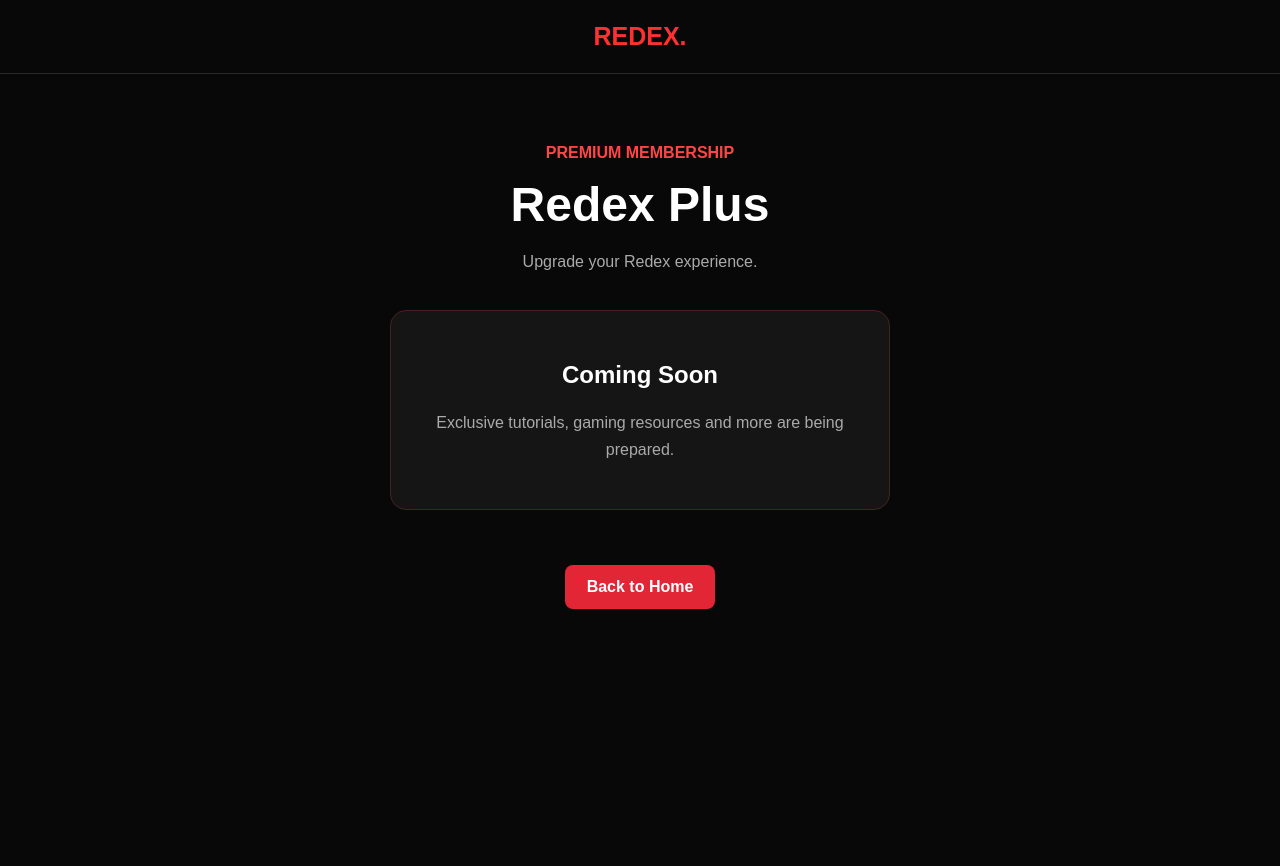
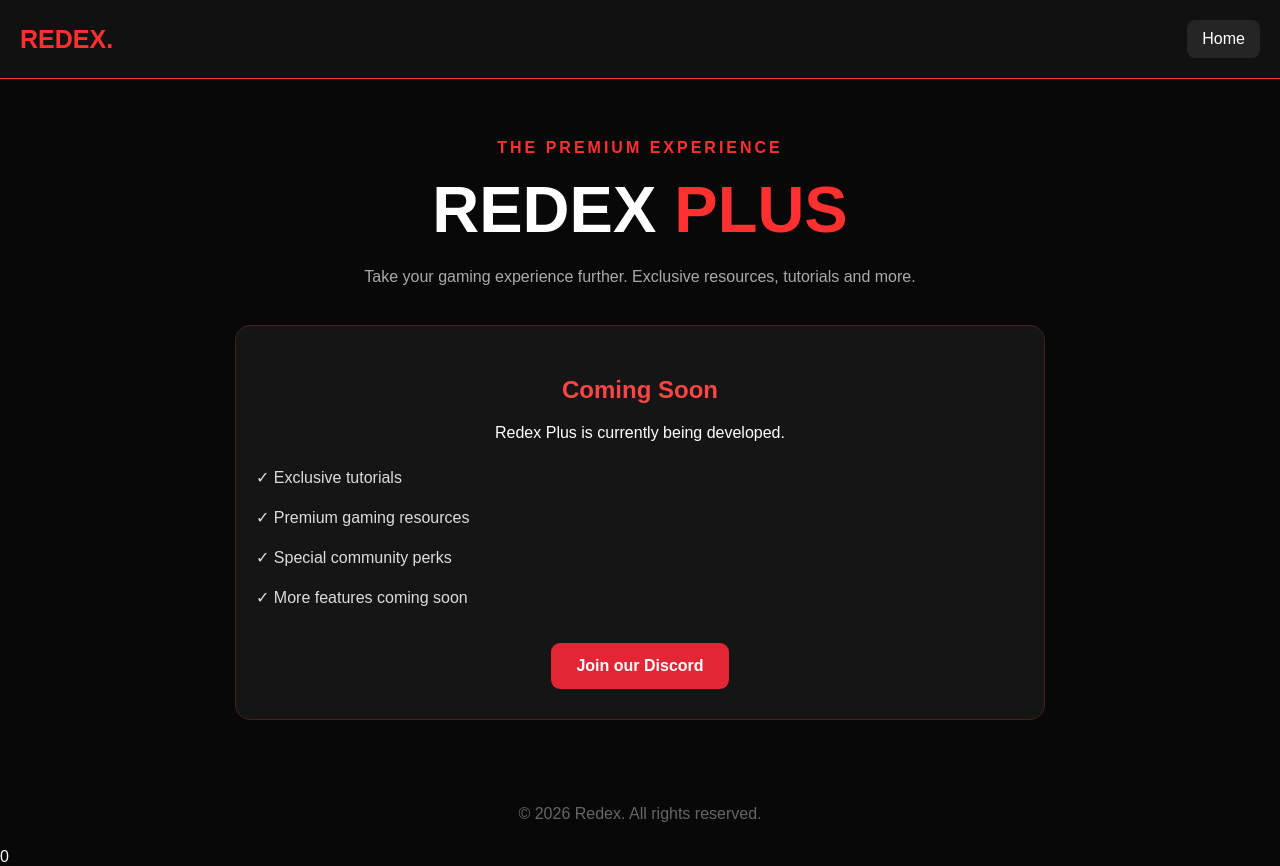
Before and after one commit to theprofromrobloxacc-hash/Redex-1.07, a plain HTML site: page plus.html in a window 1280 px wide. Before the commit the page ends 800 px from the top, so only its background shows below. Drawn offline with Linux system fonts and the light colour scheme.

Commit message:
Update plus.html

```diff
--- a/plus.html
+++ b/plus.html
@@ -1,9 +1,9 @@
 
 <!DOCTYPE html>
-<html lang="en">
+<html>
 <head>
   <meta charset="UTF-8">
-  <meta name="viewport" content="width=device-width, initial-scale=1.0">
+  <meta name="viewport" content="width=device-width, initial-scale=1">
   <title>Redex Plus</title>
   <style>
     * { box-sizing: border-box; }
@@ -12,50 +12,73 @@
       background: #080808;
       color: white;
       font-family: Arial, sans-serif;
-      text-align: center;
     }
     header {
-      padding: 22px;
-      border-bottom: 1px solid #292929;
-      color: #ff3030;
-      font-size: 25px;
+      padding: 20px;
+      background: #111;
+      border-bottom: 1px solid #ff3030;
+      display: flex;
+      justify-content: space-between;
+      align-items: center;
+    }
+    .logo { color: #ff3030; font-size: 25px; font-weight: bold; }
+    a { color: white; text-decoration: none; }
+    .home { background: #252525; padding: 10px 15px; border-radius: 8px; }
+    main { max-width: 850px; margin: auto; padding: 60px 20px; text-align: center; }
+    .tag { color: #ff3030; font-weight: bold; letter-spacing: 3px; }
+    h1 { font-size: clamp(40px, 9vw, 65px); margin: 15px 0; }
+    h1 span { color: #ff3030; }
+    .description { color: #aaa; line-height: 1.7; }
+    .card {
+      margin-top: 35px;
+      padding: 30px 20px;
+      background: #151515;
+      border: 1px solid #442020;
+      border-radius: 15px;
+    }
+    .card h2 { color: #ff4545; }
+    .features { text-align: left; line-height: 2.5; color: #ddd; }
+    .button {
+      display: inline-block;
+      margin-top: 25px;
+      padding: 14px 25px;
+      background: #e32636;
+      border-radius: 9px;
       font-weight: bold;
     }
-    main { padding: 70px 20px; }
-    .tag { color: #ff4545; font-weight: bold; }
-    h1 { font-size: 48px; margin: 15px 0; }
-    p { color: #aaa; line-height: 1.7; }
-    .card {
-      max-width: 500px;
-      margin: 35px auto;
-      padding: 30px;
-      background: #151515;
-      border: 1px solid #492020;
-      border-radius: 16px;
-    }
-    .back {
-      display: inline-block;
-      margin-top: 20px;
-      padding: 13px 22px;
-      background: #e32636;
-      color: white;
-      text-decoration: none;
-      border-radius: 8px;
-      font-weight: bold;
-    }
+    footer { padding: 25px; text-align: center; color: #666; }
   </style>
 </head>
 <body>
-  <header>REDEX.</header>
+  <header>
+    <div class="logo">REDEX.</div>
+    <a class="home" href="index.html">Home</a>
+  </header>
+
   <main>
-    <div class="tag">PREMIUM MEMBERSHIP</div>
-    <h1>Redex Plus</h1>
-    <p>Upgrade your Redex experience.</p>
+    <div class="tag">THE PREMIUM EXPERIENCE</div>
+    <h1>REDEX <span>PLUS</span></h1>
+    <p class="description">
+      Take your gaming experience further.
+      Exclusive resources, tutorials and more.
+    </p>
+
     <div class="card">
       <h2>Coming Soon</h2>
-      <p>Exclusive tutorials, gaming resources and more are being prepared.</p>
+      <p>Redex Plus is currently being developed.</p>
+      <div class="features">
+        ✓ Exclusive tutorials<br>
+        ✓ Premium gaming resources<br>
+        ✓ Special community perks<br>
+        ✓ More features coming soon
+      </div>
+      <a class="button" href="https://discord.gg/BH3a7gm3wZ">
+        Join our Discord
+      </a>
     </div>
-    <a class="back" href="index.html">Back to Home</a>
   </main>
+
+  <footer>© 2026 Redex. All rights reserved.</footer>
 </body>
 </html>
+0
```
